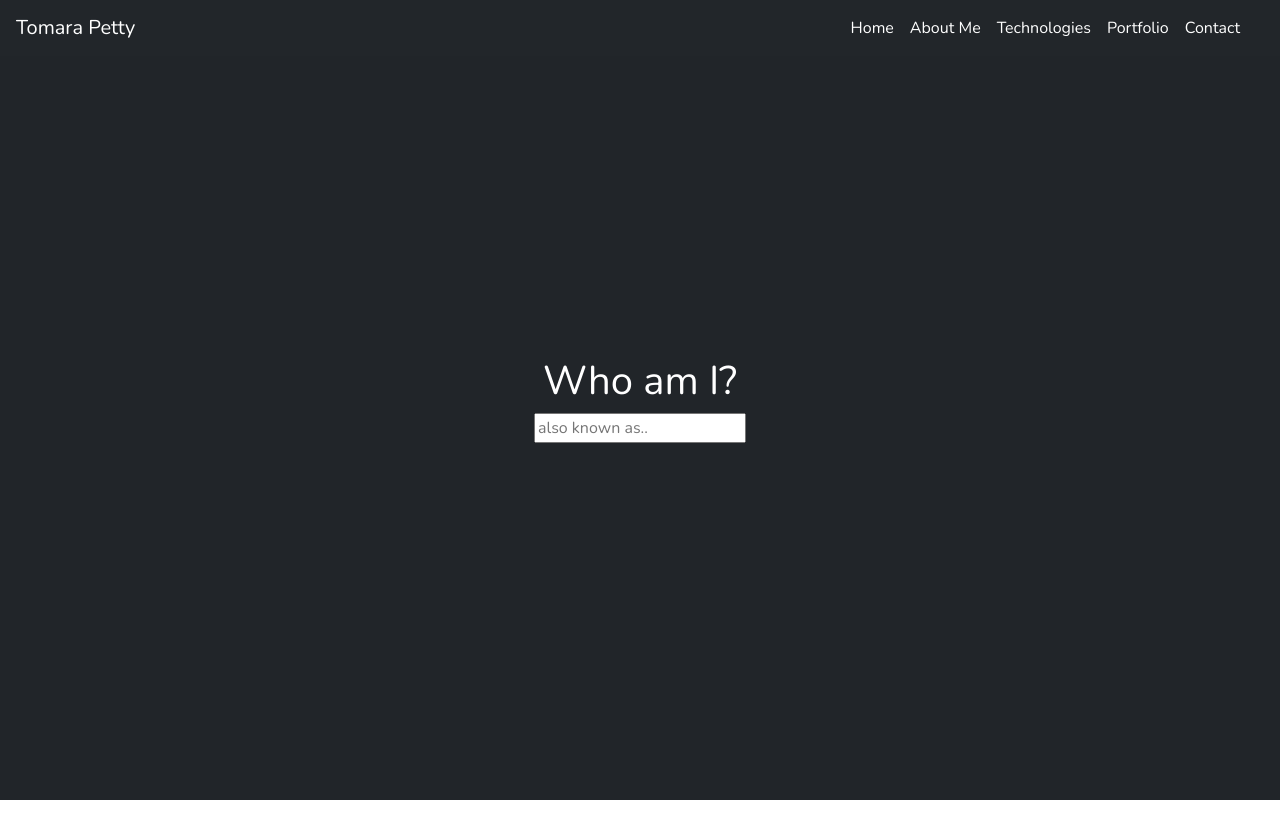
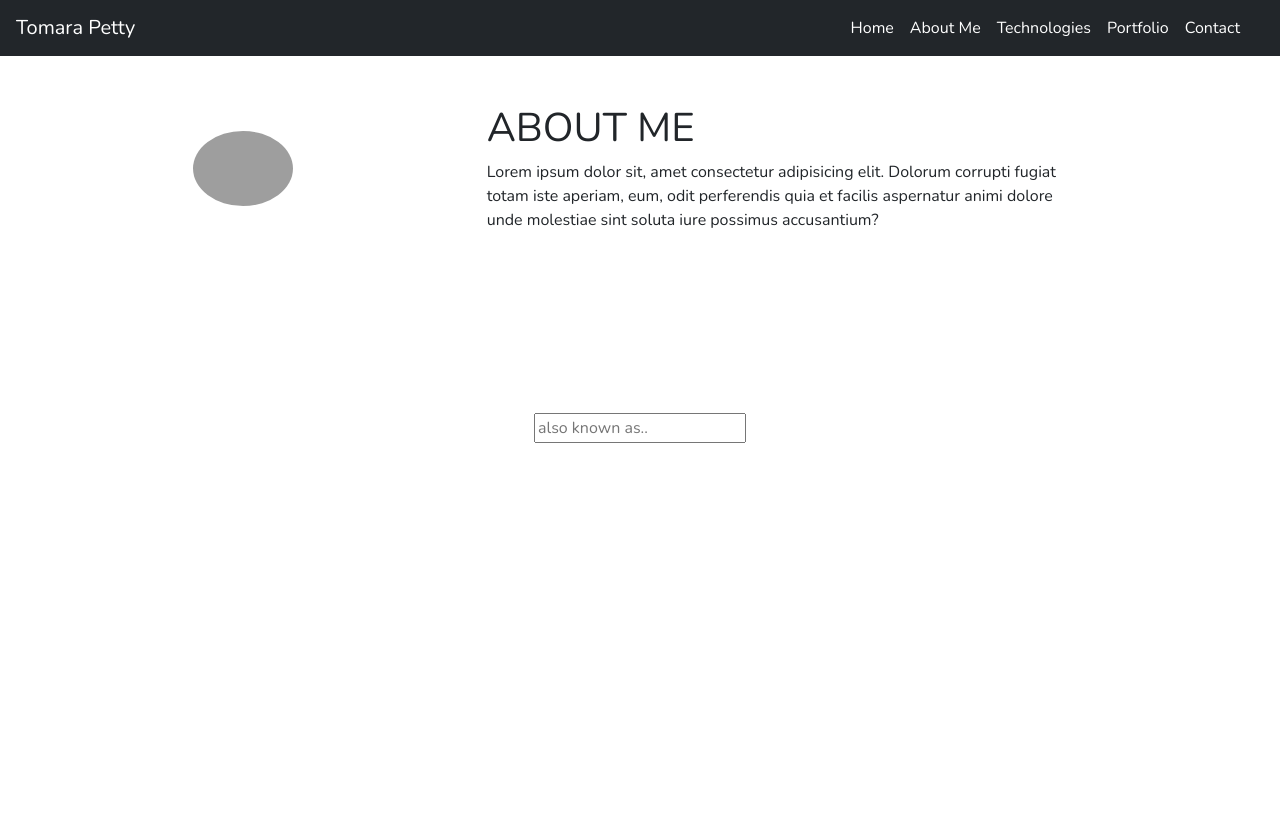
Before and after one commit to TomaraPetty/react-portfolio, a React (Create React App) app: page / in a window 1280 px wide. Shown: the top 838 px of the page. After the commit the page ends 800 px from the top, so only its background shows below. Built offline with nearby package versions, Linux system fonts and the light colour scheme; grey boxes are pictures that could not be loaded.

Commit message:
adding about me

```diff
--- a/src/App.css
+++ b/src/App.css
@@ -13,11 +13,11 @@
   --font-color-hover: hsl(0, 0%, 30%);
 }
 
-.tsparticles-canvas-el {
+/* .tsparticles-canvas-el {
   position: inherit !important;
   min-height: 96vh;
 }
 
 #tsparticles {
   height: 100vh;
-}
+} */
--- a/src/App.js
+++ b/src/App.js
@@ -2,13 +2,14 @@ import './App.css';
 import NavigationBar from './screens/navigationBar/NavigationBar';
 import Particles from 'react-tsparticles';
 import Header from "./screens/header/Header";
+import AboutMe from './screens/aboutMe/AboutMe';
 
 function App() {
   return (
     <div className="App">
       <NavigationBar/>
       <Header />
-      <Particles
+      {/* <Particles
         id="tsparticles"
         options={{
           background: {
@@ -65,7 +66,8 @@ function App() {
             },
           },
         }}
-      />
+      /> */}
+      <AboutMe />
 
     </div>
   );
--- /dev/null
+++ b/src/screens/aboutMe/AboutMe.jsx
@@ -0,0 +1,19 @@
+import React from 'react'
+import './aboutMe.css'
+import tomara from '../../images/Tomara.JPG'
+
+function AboutMe() {
+  return (
+    <div className='about__container' id='about-me'>
+      <div>
+        <img src={tomara} alt='profile image'/>
+      </div>
+      <div className='about__text'>
+        <h1>ABOUT ME</h1>
+        <p>Lorem ipsum dolor sit, amet consectetur adipisicing elit. Dolorum corrupti fugiat totam iste aperiam, eum, odit perferendis quia et facilis aspernatur animi dolore unde molestiae sint soluta iure possimus accusantium?</p>
+      </div>
+    </div>
+  )
+}
+
+export default AboutMe
--- /dev/null
+++ b/src/screens/aboutMe/aboutMe.css
@@ -0,0 +1,21 @@
+.about__container {
+    margin: 3rem 0;
+    display: flex;
+    flex-direction: row;
+    justify-content: space-evenly;
+    align-items: center;
+}
+
+.about__text {
+    max-width: 600px;
+
+}
+
+.about__container img {
+    border-radius: 50%;
+    border: 0.5px rgb(218,218,218);
+    margin-bottom: 1rem;
+    max-width: 100px;
+    max-height: 100px;
+    object-fit: scale-down;
+}
```
Also changed, not shown: 1 other file (tests, documents, lock files or other folders).
